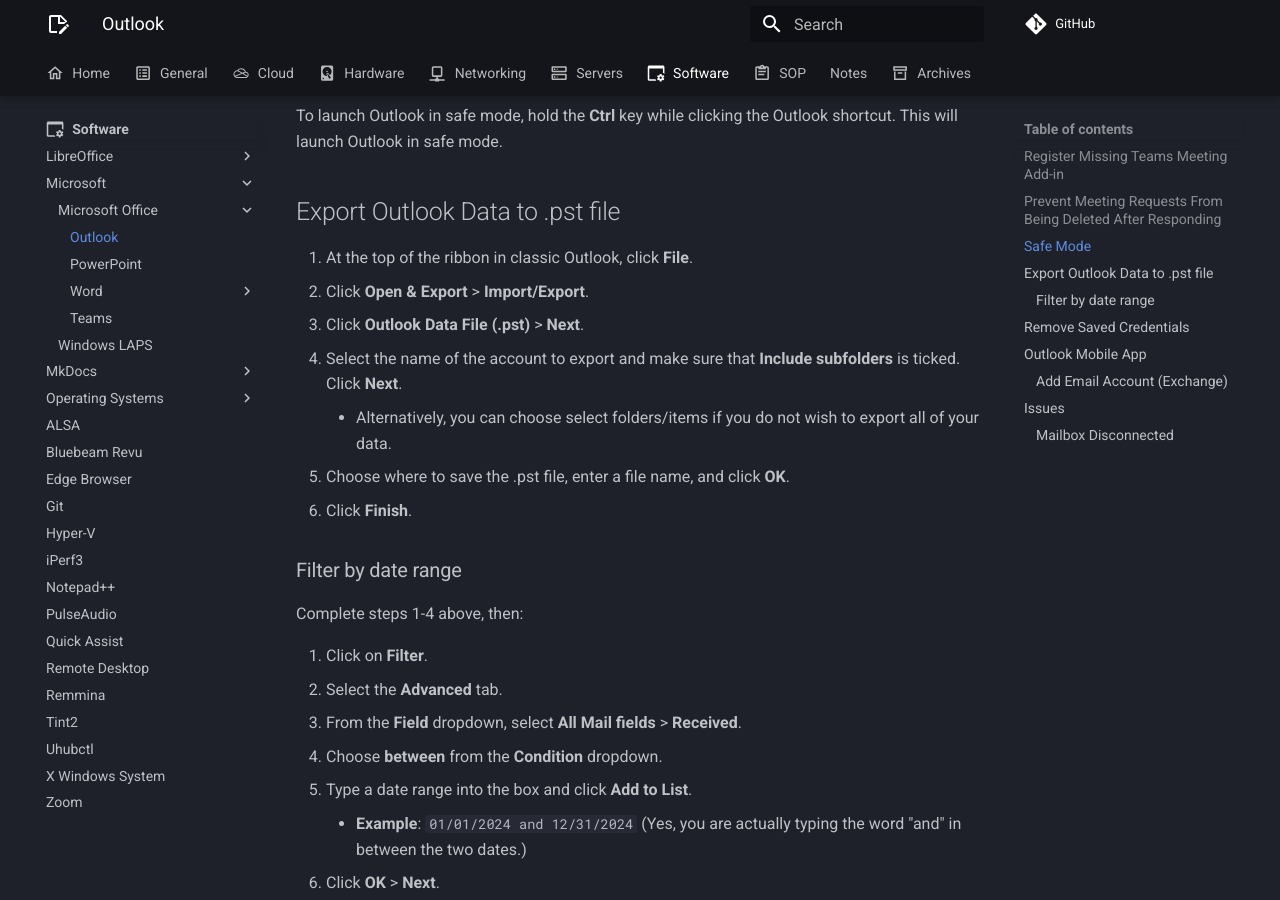
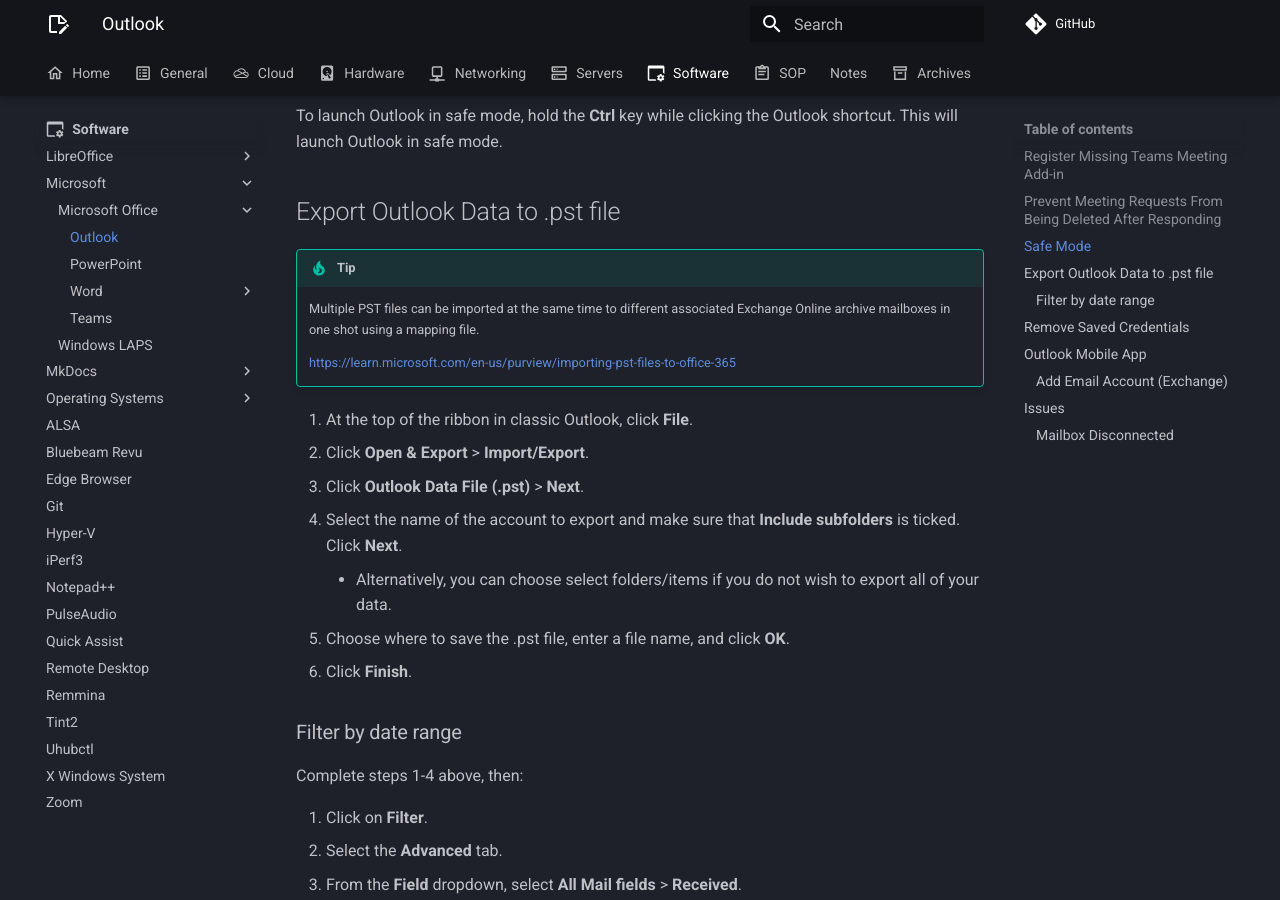
Before and after one commit to rmscode/binary-garden, an MkDocs documentation site: the page built from docs/software/microsoft-office/outlook/outlook.md, in a window 1280 px wide and 900 px high, scrolled down 1239 px. Built offline with MkDocs 1.6.1 and Material for MkDocs 9.7.7, drawn with Linux system fonts in a browser that asks for light colours; comment, search, counter and statistics services are not loaded.

Commit message:
perf(outlook.md#export-outlook-data-to-pst-file): add tip with link about batch importing PSTs to EXO

```diff
--- a/docs/software/microsoft-office/outlook/outlook.md
+++ b/docs/software/microsoft-office/outlook/outlook.md
@@ -30,6 +30,12 @@
 To launch Outlook in safe mode, hold the **Ctrl** key while clicking the Outlook shortcut. This will launch Outlook in safe mode.
 
 ## Export Outlook Data to .pst file
+
+!!! tip
+
+    Multiple PST files can be imported at the same time to different associated Exchange Online archive mailboxes in one shot using a mapping file.
+
+    <https://learn.microsoft.com/en-us/purview/importing-pst-files-to-office-365>
 
 1. At the top of the ribbon in classic Outlook, click **File**.
 2. Click **Open & Export** > **Import/Export**.
```
